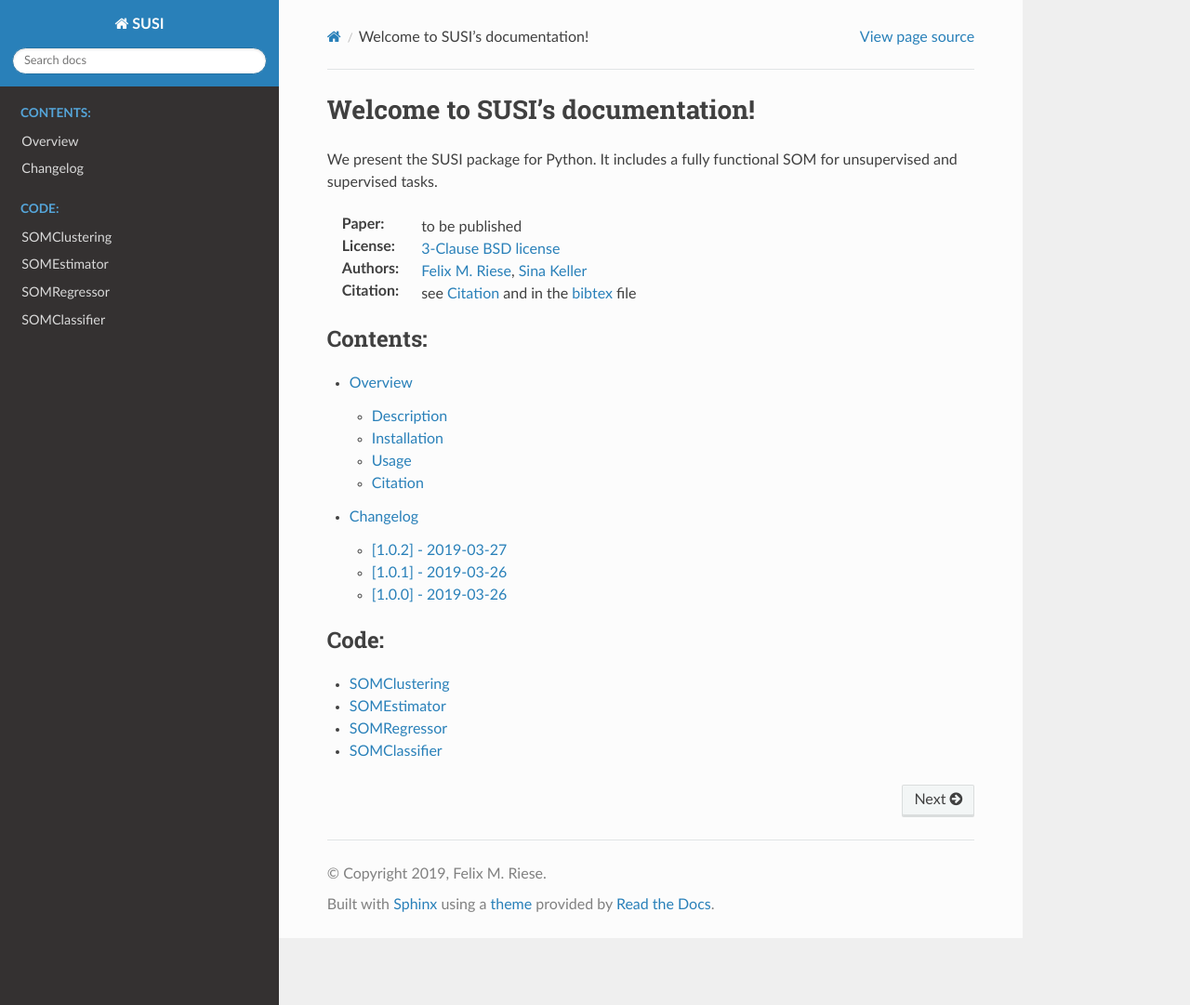
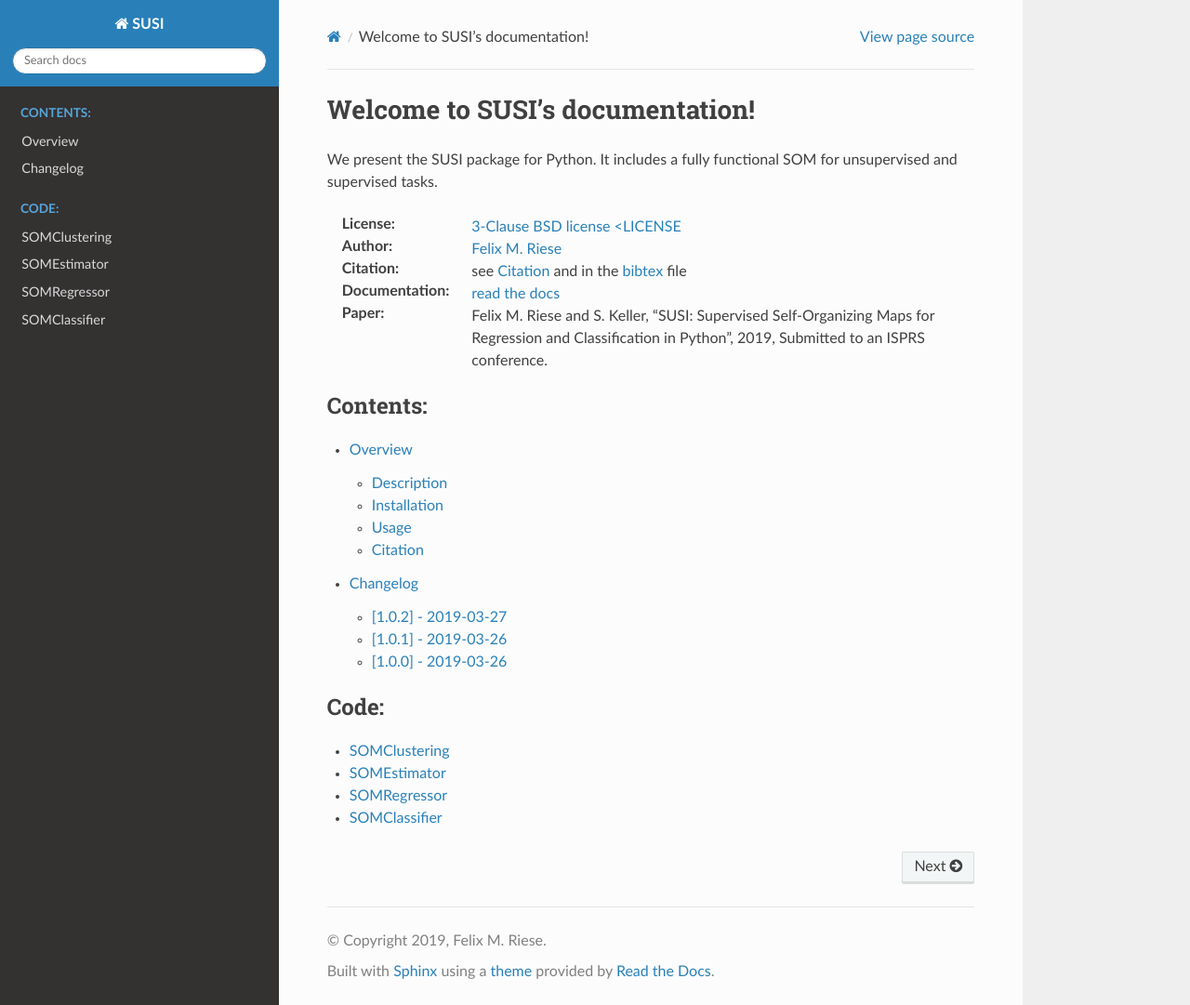
Before and after one commit to felixriese/susi, a Sphinx documentation site: the page built from docs/index.rst, in a window 1280 px wide and 1081 px high. Shown: the whole window at 93% size. Built offline with Sphinx 7.4.7 and the Read the Docs theme 2.0.0, drawn with Linux system fonts in a browser that asks for light colours; formulas are drawn with MathJax 3.

Commit message:
Cosmetics

```diff
--- a/docs/index.rst
+++ b/docs/index.rst
@@ -9,17 +9,21 @@ Welcome to SUSI's documentation!
 We present the SUSI package for Python.
 It includes a fully functional SOM for unsupervised and supervised tasks.
 
-:Paper:
-    to be published
+:License:
+    `3-Clause BSD license <LICENSE <https://github.com/felixriese/susi/LICENSE>`_
 
-:License:
-    `3-Clause BSD license <LICENSE>`_
-
-:Authors:
-    `Felix M. Riese <mailto:github@felixriese.de>`_,
-    `Sina Keller <mailto:sina.keller@kit.edu>`_
+:Author:
+    `Felix M. Riese <mailto:github@felixriese.de>`_
 
 :Citation: see `Citation <https://github.com/felixriese/susi/README.rst>`_ and in the `bibtex <https://github.com/felixriese/susi/bibliography.bib>`_ file
+
+
+:Documentation:
+    `read the docs <https://susi.readthedocs.io/en/latest/readme.html>`_
+
+:Paper:
+    Felix M. Riese and S. Keller, "SUSI: Supervised Self-Organizing Maps for Regression and Classification in Python", 2019, Submitted to an ISPRS conference.
+
 
 .. toctree::
    :maxdepth: 2
```
Also changed, not shown: README.rst (+12 -13 lines).
